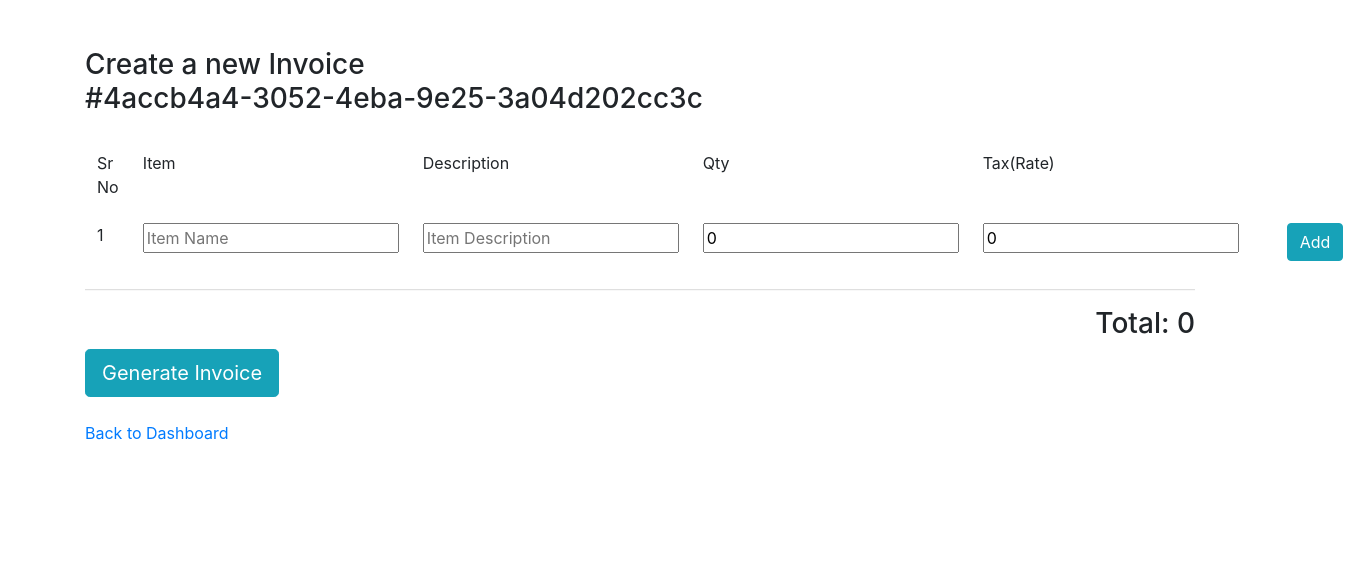
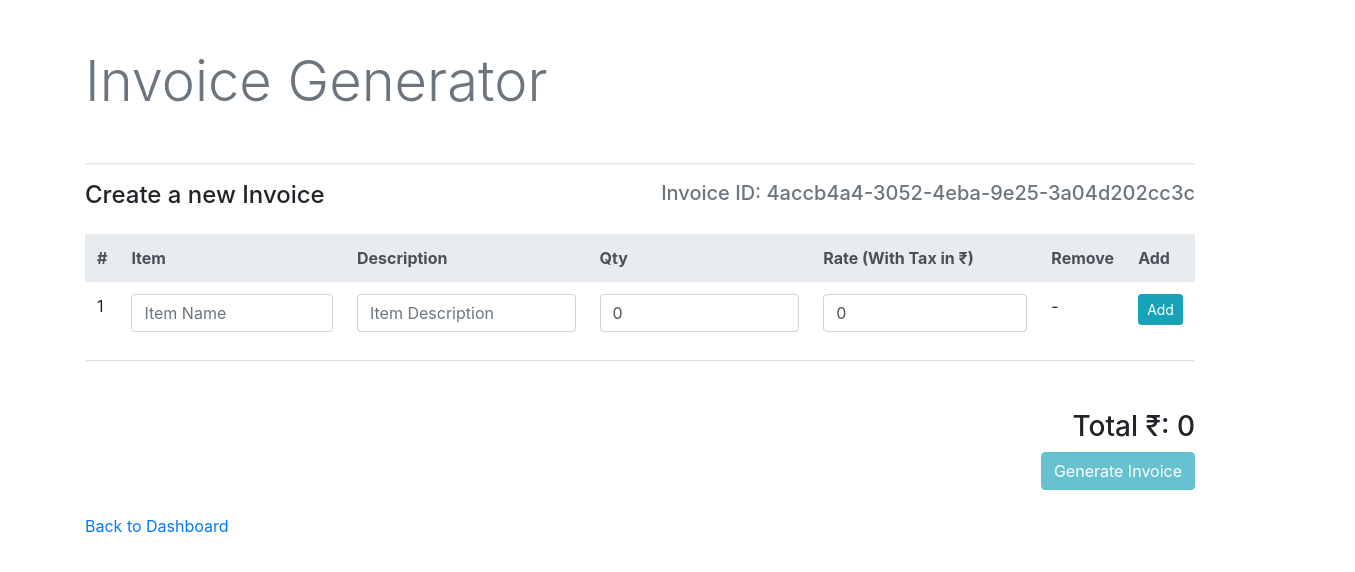
Before and after one commit to KaushikSathvara/React-InvoiceApp, a React (Create React App) app in the folder front/: page /invoice in a window 1280 px wide. Shown: the top 572 px of the page, 1355 px wide, since content can reach past the window. Built offline with nearby package versions, Linux system fonts and the light colour scheme.

Commit message:
improvised and optimized

```diff
--- a/front/src/components/Datatable.jsx
+++ b/front/src/components/Datatable.jsx
@@ -6,28 +6,28 @@ export default function Datatable({ invoices, onDelete }) {
 
   function editInvoice(invoiceId) {
     history.push(`/invoice?invoice_no=${invoiceId}`);
-    console.log(`Edit ${invoiceId}`);
   }
 
   function deleteInvoice(invoiceId) {
     onDelete(invoiceId);
-    console.log(`Delete ${invoiceId}`);
   }
 
   return (
     <div>
-      <table className="table table-striped table-hover">
-        <thead>
+      <table className="table table-striped">
+        <thead className="thead-light">
           <tr>
+            <th>#</th>
             <th>Invoice Number</th>
-            <th>Total</th>
+            <th>Invoice Total</th>
             <th>Edit</th>
             <th>Delete</th>
           </tr>
         </thead>
         <tbody>
-          {invoices.map((invoice) => (
+          {invoices.map((invoice, i) => (
             <tr key={invoice.invoice_no}>
+              <td>{i + 1}</td>
               <td>{invoice.invoice_no}</td>
               <td>{invoice.total}</td>
               <td>
--- a/front/src/components/InvoicePage.jsx
+++ b/front/src/components/InvoicePage.jsx
@@ -4,6 +4,7 @@ import { v4 as uuidv4 } from "uuid";
 import { Link, useHistory, useLocation } from "react-router-dom";
 import axios from "axios";
 import Divider from "./Divider";
+import Layout from "./Layout";
 
 export default function InvoicePage(props) {
   const [InvoiceData, setInvoiceData] = useState({
@@ -11,12 +12,12 @@ export default function InvoicePage(props) {
     items: [],
     total: 0,
   });
-
+  const [isLoading, setisLoading] = useState(false);
+  const [Items, setItems] = useState([]);
   const [FinalInvoiceData, setFinalInvoiceData] = useState({});
 
   const [isNew, setisNew] = useState(true);
   const histroy = useHistory();
-
   function useQuery() {
     return new URLSearchParams(useLocation().search);
   }
@@ -38,58 +39,68 @@ export default function InvoicePage(props) {
   }, []);
 
   async function generateInvoice() {
-    console.log(`Generating Invoice for ${JSON.stringify(FinalInvoiceData)}`);
-    if (!isNew) {
-      const res = await axios
-        .patch(
-          `http://localhost:8080/${FinalInvoiceData.invoice_no}`,
-          FinalInvoiceData
-        )
-        .then((res) => {
-          console.log(res);
-        });
-    } else {
-      const res = await axios.post("http://localhost:8080/", FinalInvoiceData);
+    // Checking if items have valid fields values or not
+    if (Items.length > 0) {
+      setisLoading(true);
+      if (!isNew) {
+        await axios
+          .patch(`http://localhost:8080/${FinalInvoiceData.invoice_no}`, {
+            ...FinalInvoiceData,
+            items: Items,
+          })
+          .then((res) => {
+            setisLoading(false);
+            histroy.push("/");
+          });
+      } else {
+        await axios
+          .post("http://localhost:8080/", {
+            ...FinalInvoiceData,
+            items: Items,
+          })
+          .then((_) => {
+            setisLoading(false);
+            histroy.push("/");
+          });
+      }
     }
-    histroy.push("/");
   }
 
   function calculateTotal(items) {
     var _total = 0;
-    items.forEach((i) => (_total += parseInt(i.rate)));
-    console.log("_total:", _total);
+    items.forEach((i) => (_total += parseInt(i.rate) * parseInt(i.qty)));
     return _total;
   }
 
   function onRowUpdate(items) {
     var _total = calculateTotal(items);
-    // setInvoiceData({ ...InvoiceData, items, total: _total });
+    var _items = items.filter((item) => {
+      if (item.qty && item.item && item.rate && item.description) {
+        return item;
+      }
+    });
+    setItems(_items);
     setFinalInvoiceData({ ...InvoiceData, items, total: _total });
   }
 
   return (
-    <div>
-      <h3 className="mb-4">
-        {!isNew ? (
-          <>
-            Update Invoice<br></br>
-            {`#${InvoiceData.invoice_no}`}
-          </>
-        ) : (
-          <>
-            Create a new Invoice<br></br>
-            {`#${InvoiceData.invoice_no}`}
-          </>
-        )}
-      </h3>
+    <Layout>
+      <div className="d-flex justify-content-between">
+        <h4 className="mb-4">
+          {!isNew ? "Update Invoice" : "Create a new Invoice"}
+        </h4>
+        <h5 className="text-muted">{`Invoice ID: ${InvoiceData.invoice_no}`}</h5>
+      </div>
       <table className="table table-borderless">
-        <thead className="thead-dark">
+        <thead className="thead-light">
           <tr>
-            <td>Sr No</td>
-            <td>Item</td>
-            <td>Description</td>
-            <td>Qty</td>
-            <td>Tax(Rate)</td>
+            <th>{"#"}</th>
+            <th>{"Item"}</th>
+            <th>{"Description"}</th>
+            <th>{"Qty"}</th>
+            <th>{"Rate (With Tax in ₹)"}</th>
+            <th>{"Remove"}</th>
+            <th>{"Add"}</th>
           </tr>
         </thead>
         <tbody>
@@ -97,15 +108,19 @@ export default function InvoicePage(props) {
         </tbody>
       </table>
       <Divider />
-      <div className="d-flex justify-content-end">
-        <h3 className="align-self-end">Total: {InvoiceData.total}</h3>
+      <div className="d-flex justify-content-end flex-column mt-5">
+        <h3 className="align-self-end">Total ₹: {FinalInvoiceData.total}</h3>
+        <button
+          className="align-self-end btn btn-info"
+          onClick={generateInvoice}
+          disabled={isLoading || !Items.length > 0}
+        >
+          {isNew ? "Generate Invoice" : "Update Invoice"}
+        </button>
       </div>
-      <button className="btn btn-lg btn-info" onClick={generateInvoice}>
-        {isNew ? "Generate Invoice" : "Update Invoice"}
-      </button>
       <div className="mt-4">
-        <Link to="/">Back to Dashboard</Link>
+        <Link to="/">{"Back to Dashboard"}</Link>
       </div>
-    </div>
+    </Layout>
   );
 }
--- a/front/src/components/ItemList.jsx
+++ b/front/src/components/ItemList.jsx
@@ -40,11 +40,15 @@ export default function ItemList({ onRowUpdate, inputItems }) {
   return (
     <>
       {inputList.map((x, i) => (
-        <tr key={i}>
+        <tr
+          key={i}
+          className={inputList.length - 1 === i ? "" : "table-active"}
+        >
           <td>{i + 1}</td>
           <td>
             <input
               name="item"
+              className="form-control"
               placeholder="Item Name"
               value={x.item}
               onChange={(e) => handleInputChange(e, i)}
@@ -52,7 +56,7 @@ export default function ItemList({ onRowUpdate, inputItems }) {
           </td>
           <td>
             <input
-              className="ml10"
+              className="form-control"
               name="description"
               placeholder="Item Description"
               value={x.description}
@@ -61,7 +65,7 @@ export default function ItemList({ onRowUpdate, inputItems }) {
           </td>
           <td>
             <input
-              className="ml10"
+              className="form-control"
               name="qty"
               min={1}
               type="Number"
@@ -72,7 +76,7 @@ export default function ItemList({ onRowUpdate, inputItems }) {
           </td>
           <td>
             <input
-              className="ml10"
+              className="form-control"
               type="Number"
               min={1}
               name="rate"
@@ -81,21 +85,21 @@ export default function ItemList({ onRowUpdate, inputItems }) {
               onChange={(e) => handleInputChange(e, i)}
             />
           </td>
-          <td className="flex-column">
+          <td>
             {inputList.length > 1 ? (
               <button
-                className="btn btn-danger"
+                className="btn btn-danger btn-sm"
                 onClick={() => handleRemoveClick(i)}
               >
                 Remove
               </button>
             ) : (
-              <></>
+              <>{"-"}</>
             )}
           </td>
           <td>
             {inputList.length - 1 === i ? (
-              <button className="btn btn-info" onClick={handleAddClick}>
+              <button className="btn btn-info btn-sm" onClick={handleAddClick}>
                 Add
               </button>
             ) : (
--- a/front/src/components/LandingPage.jsx
+++ b/front/src/components/LandingPage.jsx
@@ -2,6 +2,7 @@ import React, { useEffect, useState } from "react";
 import { Link } from "react-router-dom";
 import Datatable from "./Datatable";
 import axios from "axios";
+import Layout from "./Layout";
 export default function LandingPage() {
   const [Invoices, setInvoices] = useState([]);
 
@@ -18,10 +19,36 @@ export default function LandingPage() {
   }
 
   return (
-    <>
-      <div className="display-4 mb-4">List of Invoices</div>
-      <Datatable invoices={Invoices} onDelete={deleteInvoice} />
-      <Link to="/invoice">Create A new Invoice</Link>
-    </>
+    <Layout>
+      <div className="d-flex justify-content-between mb-3">
+        {Invoices.length > 0 ? (
+          <>
+            <h4 className="mb-4">{"List of Invoices"}</h4>
+            <Link
+              className="justify-content-center align-self-center"
+              to="/invoice"
+            >
+              {"+ Create A new Invoice"}
+            </Link>
+          </>
+        ) : (
+          <></>
+        )}
+      </div>
+      {Invoices.length > 0 ? (
+        <Datatable invoices={Invoices} onDelete={deleteInvoice} />
+      ) : (
+        <div className="flex-column d-flex justify-content-center align-items-center">
+          {"No invoices found 😔"}
+          <br />
+          <Link
+            className="mt-2 justify-content-center align-self-center"
+            to="/invoice"
+          >
+            {"+ Create A new Invoice"}
+          </Link>
+        </div>
+      )}
+    </Layout>
   );
 }
--- /dev/null
+++ b/front/src/components/Layout.jsx
@@ -0,0 +1,12 @@
+import React from "react";
+import Divider from "./Divider";
+
+export default function Layout(props) {
+  return (
+    <>
+      <h2 className="display-4 text-muted mb-5">Invoice Generator</h2>
+      <Divider />
+      {props.children}
+    </>
+  );
+}
```
